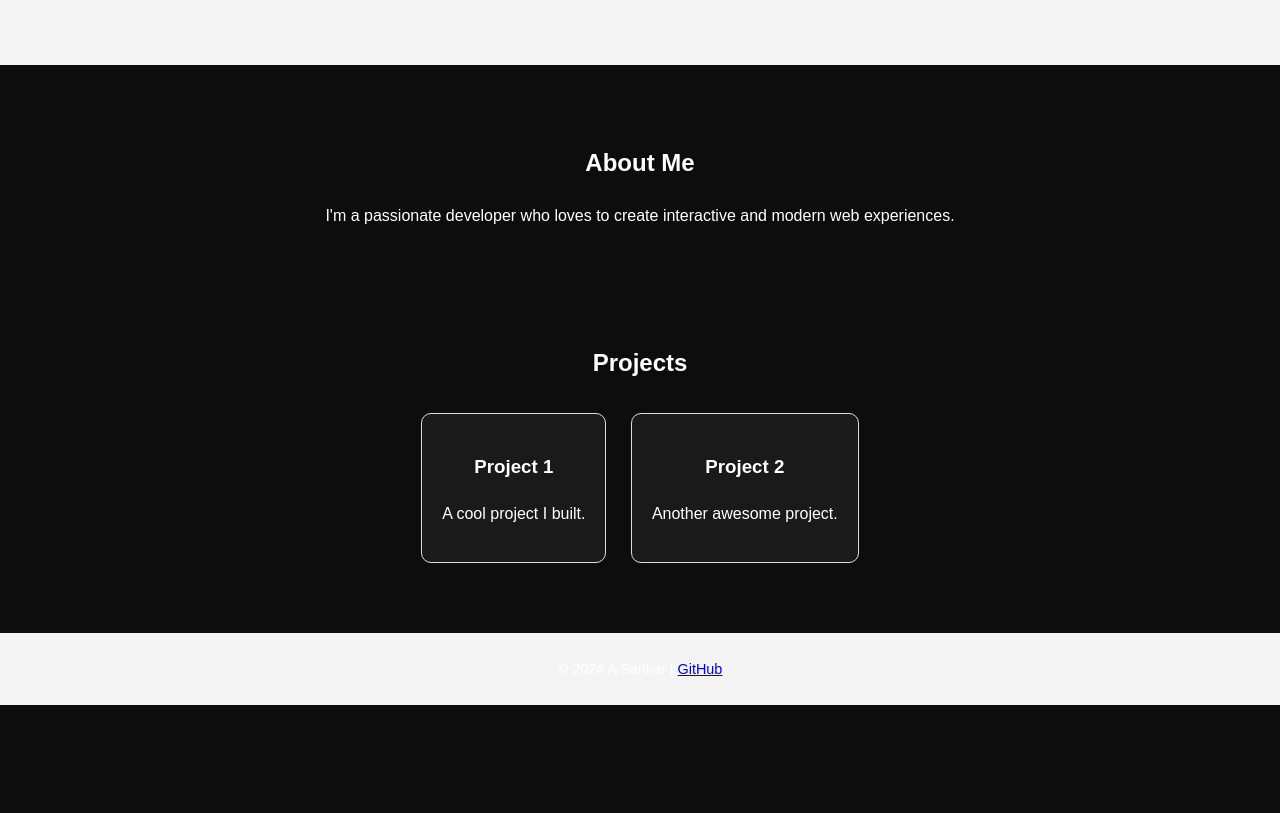
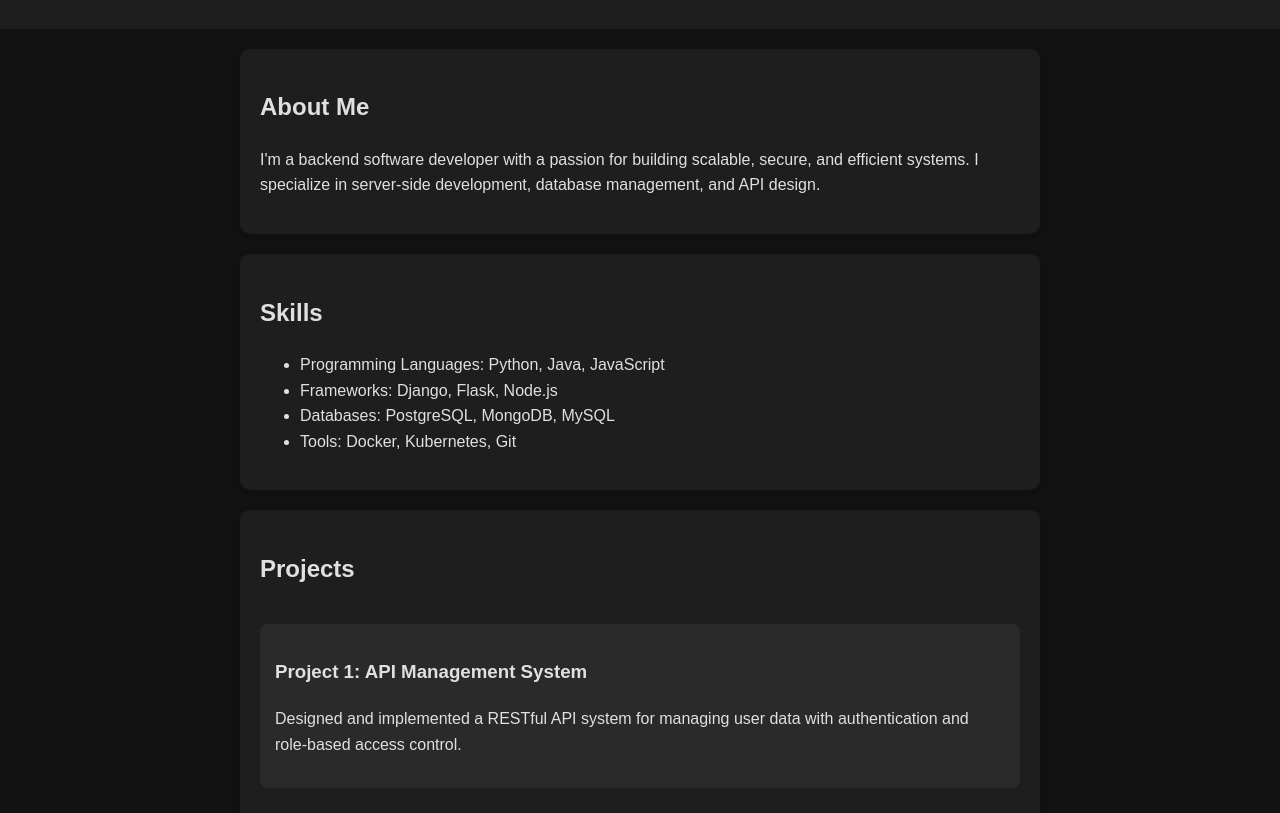
Before and after one commit to Sankar-A/sankar-a, a plain HTML site: page index.html in a window 1280 px wide. Shown: the part 239-1052 px from the top of the page. Before the commit the page ends 944 px from the top, so only its background shows below. Drawn offline with nearby package versions, Linux system fonts and the light colour scheme.

Commit message:
Changes to page.

```diff
--- a/index.html
+++ b/index.html
@@ -3,36 +3,48 @@
 <head>
     <meta charset="UTF-8">
     <meta name="viewport" content="width=device-width, initial-scale=1.0">
-    <title>My Portfolio</title>
+    <title>Backend Developer Portfolio</title>
     <link rel="stylesheet" href="styles.css">
     <script defer src="script.js"></script>
-    <script defer src="https://cdnjs.cloudflare.com/ajax/libs/gsap/3.12.2/gsap.min.js"></script>
 </head>
 <body>
     <header>
         <h1 id="title">👋 Hi, I'm <span class="highlight">Your Name</span></h1>
-        <p class="subtitle">Web Developer | Designer | Coder</p>
+        <p class="subtitle">Backend Developer | Problem Solver | Tech Enthusiast</p>
     </header>
 
     <section id="about">
         <h2>About Me</h2>
-        <p>I'm a passionate developer who loves to create interactive and modern web experiences.</p>
+        <p>
+            I'm a backend software developer with a passion for building scalable, secure, and efficient systems.
+            I specialize in server-side development, database management, and API design.
+        </p>
+    </section>
+
+    <section id="skills">
+        <h2>Skills</h2>
+        <ul>
+            <li>Programming Languages: Python, Java, JavaScript</li>
+            <li>Frameworks: Django, Flask, Node.js</li>
+            <li>Databases: PostgreSQL, MongoDB, MySQL</li>
+            <li>Tools: Docker, Kubernetes, Git</li>
+        </ul>
     </section>
 
     <section id="projects">
         <h2>Projects</h2>
         <div class="project-card">
-            <h3>Project 1</h3>
-            <p>A cool project I built.</p>
+            <h3>Project 1: API Management System</h3>
+            <p>Designed and implemented a RESTful API system for managing user data with authentication and role-based access control.</p>
         </div>
         <div class="project-card">
-            <h3>Project 2</h3>
-            <p>Another awesome project.</p>
+            <h3>Project 2: E-commerce Backend</h3>
+            <p>Developed a scalable backend for an e-commerce platform, including inventory management and payment gateway integration.</p>
         </div>
     </section>
 
     <footer>
-        <p>© 2024 A Sankar | <a href="https://github.com/Sankar-A">GitHub</a></p>
+        <p>© 2025 Your Name | <a href="https://github.com/YourGitHubUsername">GitHub</a> | <a href="mailto:your.email@example.com">Email</a></p>
     </footer>
 </body>
 </html>
--- a/script.js
+++ b/script.js
@@ -2,3 +2,23 @@
 gsap.from("#title", { duration: 1, y: -50, opacity: 0, ease: "bounce" });
 gsap.from(".subtitle", { duration: 1.5, y: -30, opacity: 0, delay: 0.5, ease: "power2.out" });
 gsap.from(".project-card", { duration: 1, scale: 0.8, opacity: 0, stagger: 0.3, delay: 1 });
+
+// Smooth scrolling for anchor links
+document.querySelectorAll('a[href^="#"]').forEach(anchor => {
+    anchor.addEventListener('click', function (e) {
+        e.preventDefault();
+        document.querySelector(this.getAttribute('href')).scrollIntoView({
+            behavior: 'smooth'
+        });
+    });
+});
+
+// Add a simple animation to the header on page load
+window.addEventListener('load', () => {
+    const header = document.querySelector('header');
+    header.style.opacity = 0;
+    header.style.transition = 'opacity 1.5s ease-in-out';
+    setTimeout(() => {
+        header.style.opacity = 1;
+    }, 100);
+});
--- a/styles.css
+++ b/styles.css
@@ -1,28 +1,29 @@
-/* General styles */
+/* General Styles */
 body {
     font-family: 'Poppins', sans-serif;
-    background: #0d0d0d;
-    color: white;
-    text-align: center;
+    background: #121212;
+    color: #e0e0e0;
     margin: 0;
     padding: 0;
     line-height: 1.6;
+    overflow-x: hidden; /* Prevent horizontal scrolling */
 }
 
 header {
     text-align: center;
     padding: 50px;
-    background-color: #f4f4f4;
+    background: #1e1e1e;
+    color: #00ffcc;
     animation: fadeIn 1.5s ease-in-out;
 }
 
 h1 {
-    font-size: 3rem;
+    font-size: 2.5rem;
 }
 
 .subtitle {
-    font-size: 1.5rem;
-    color: #555;
+    font-size: 1.2rem;
+    color: #b0b0b0;
     opacity: 0.8;
 }
 
@@ -32,28 +33,44 @@ h1 {
 
 section {
     padding: 20px;
-    margin: 40px 0;
+    margin: 20px auto;
+    max-width: 800px;
+    background: #1e1e1e;
+    border-radius: 10px;
+    box-shadow: 0 4px 8px rgba(0, 0, 0, 0.2);
+    box-sizing: border-box; /* Ensure padding and borders are included in width/height */
 }
 
 .project-card {
-    border: 1px solid #ddd;
-    padding: 20px;
-    margin: 10px;
-    border-radius: 10px;
-    background-color: #1a1a1a;
+    background: #2a2a2a;
+    padding: 15px;
+    margin: 15px 0;
+    border-radius: 8px;
+    transition: transform 0.3s ease, box-shadow 0.3s ease;
     display: inline-block;
-    transition: transform 0.3s ease;
+    box-sizing: border-box; /* Prevent overflow due to padding */
 }
 
 .project-card:hover {
     transform: scale(1.05);
+    box-shadow: 0 6px 12px rgba(0, 0, 0, 0.3);
 }
 
 footer {
     text-align: center;
     padding: 10px;
-    background-color: #f4f4f4;
+    background: #1e1e1e;
+    color: #b0b0b0;
     font-size: 0.9rem;
+}
+
+a {
+    color: #00ffcc;
+    text-decoration: none;
+}
+
+a:hover {
+    text-decoration: underline;
 }
 
 /* Animations */
@@ -68,14 +85,14 @@ footer {
     }
 }
 
-/* Responsive styles */
+/* Responsive Styles */
 @media (max-width: 768px) {
     h1 {
         font-size: 2rem;
     }
 
     .subtitle {
-        font-size: 1.2rem;
+        font-size: 1rem;
     }
 
     section {
@@ -83,6 +100,7 @@ footer {
     }
 
     .project-card {
+        padding: 10px;
         display: block;
         margin: 15px auto;
         width: 90%;
@@ -95,7 +113,7 @@ footer {
     }
 
     .subtitle {
-        font-size: 1rem;
+        font-size: 0.9rem;
     }
 
     header {
```
